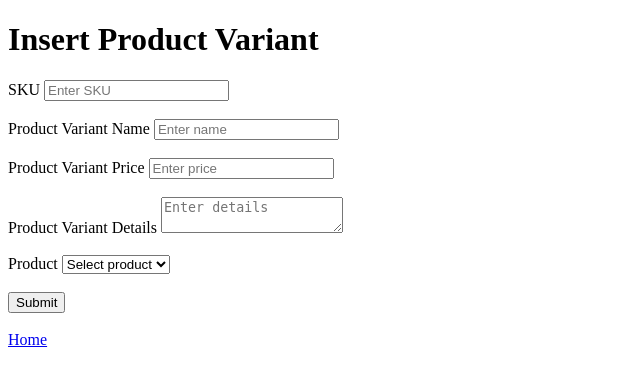
After one commit to lawrence-254/studious-giggle, a Django app: page /insert_variant/ in a window 1280 px wide. The commit adds this page. Shown: the top 386 px of the page, without its empty margins (0-640 px from the left). Run offline with Django 5.2, Linux system fonts and the light colour scheme.

Commit message:
templates

```diff
--- /dev/null
+++ b/interintel_interview/bulk_insert/templates/bulk_insert/insert_variant.html
@@ -0,0 +1,46 @@
+{% extends "layout.html" %} {% block content %}
+<h1>Insert Product Variant</h1>
+<form enctype="multipart/form-data" method="post">
+  {% csrf_token %}
+  <div class="">
+    <label for="sku">SKU</label>
+    <input type="text" name="sku" placeholder="Enter SKU" required />
+  </div>
+  <br />
+  <div class="">
+    <label for="name">Product Variant Name</label>
+    <input type="text" name="name" placeholder="Enter name" required />
+  </div>
+  <br />
+  <div class="">
+    <label for="price">Product Variant Price</label>
+    <input
+      type="number"
+      name="price"
+      placeholder="Enter price"
+      step="0.01"
+      required
+    />
+  </div>
+  <br />
+  <div class="">
+    <label for="details">Product Variant Details</label>
+    <textarea name="details" placeholder="Enter details"></textarea>
+  </div>
+  <br />
+  <div class="">
+    <label for="product">Product</label>
+    <select name="product" required>
+      <option disabled selected>Select product</option>
+      {% for product in products %}
+      <option value="{{ product.id }}">{{ product.name }}</option>
+      {% endfor %}
+    </select>
+  </div>
+  <br />
+
+  <input type="submit" value="Submit" />
+</form>
+<br />
+<a href="{% url 'home' %}">Home</a>
+{% endblock %}
--- a/interintel_interview/bulk_insert/urls.py
+++ b/interintel_interview/bulk_insert/urls.py
@@ -5,6 +5,7 @@ from . import views
 urlpatterns = [
     path('', views.home, name='home'),
     path('insert/', views.insert, name='insert'),
+    path('insert_variant/', views.insert_variant, name='insert_variant'),
     # path('delete/', views.delete, name='delete'),
     # path('update/', views.update, name='update'),
 ]
--- a/interintel_interview/bulk_insert/views.py
+++ b/interintel_interview/bulk_insert/views.py
@@ -7,3 +7,6 @@ def home(request):
 
 def insert(request):
     return render(request, 'bulk_insert/insert.html')
+
+def insert_variant(request):
+    return render(request, 'bulk_insert/insert_variant.html')
```
Also changed, not shown: interintel_interview/bulk_insert/templates/bulk_insert/index.html (+42 -1 lines), interintel_interview/bulk_insert/templates/bulk_insert/insert.html (+17 -1 lines), interintel_interview/bulk_insert/templates/layout.html (+39 -1 lines).
